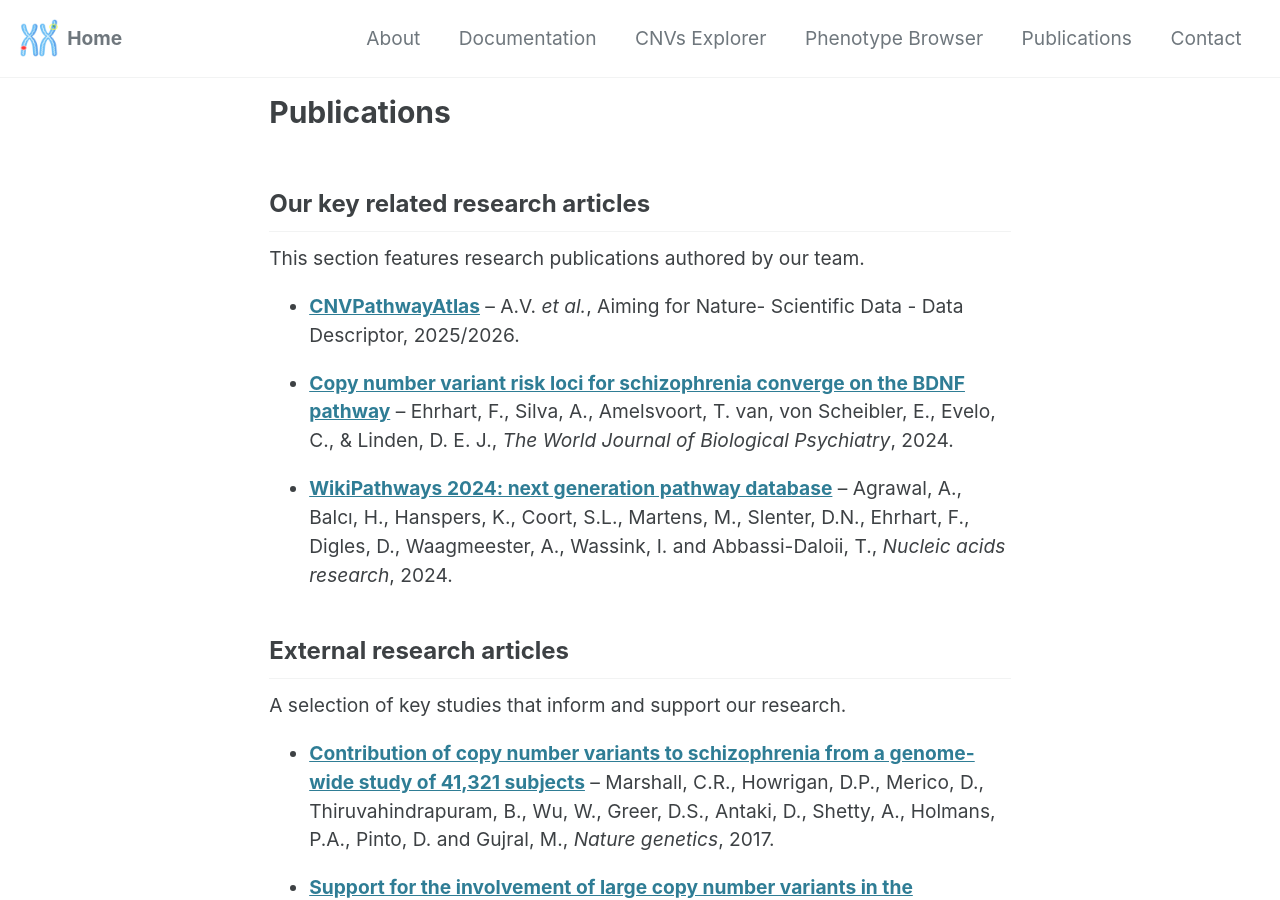
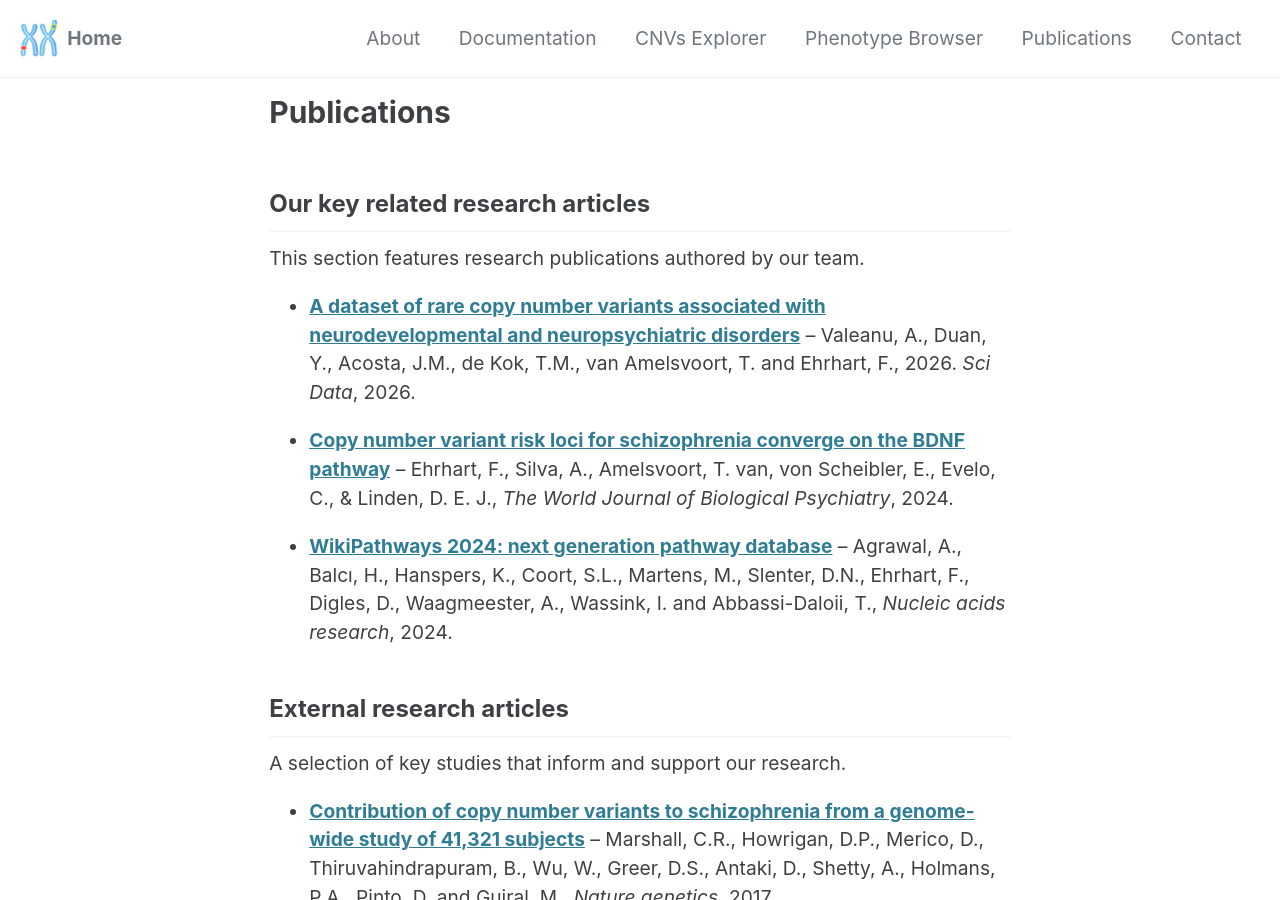
Before and after one commit to CNVPathwayAtlas/cnv-website, a Jekyll site: the page built from _pages/3-publications.md, in a window 1280 px wide and 900 px high. Built offline with Jekyll 4.4.1, drawn with Linux system fonts in a browser that asks for light colours; cached includes are drawn as plain includes.

Commit message:
Add citation for CNVPathwayAtlas

```diff
--- a/_pages/3-publications.md
+++ b/_pages/3-publications.md
@@ -7,7 +7,7 @@ layout: single
 ## Our key related research articles
 This section features research publications authored by our team.
 
-- **<a href="link-to-paper" target="_blank">CNVPathwayAtlas</a>** – A.V. *et al.*, Aiming for Nature- Scientific Data - Data Descriptor, 2025/2026.
+- **<a href="https://doi.org/10.1038/s41597-026-07345-6" target="_blank">A dataset of rare copy number variants associated with neurodevelopmental and neuropsychiatric disorders</a>** – Valeanu, A., Duan, Y., Acosta, J.M., de Kok, T.M., van Amelsvoort, T. and Ehrhart, F., 2026. *Sci Data*, 2026.
 
 - **<a href="https://doi.org/10.1080/15622975.2024.2327027" target="_blank">Copy number variant risk loci for schizophrenia converge on the BDNF pathway</a>** – Ehrhart, F., Silva, A., Amelsvoort, T. van, von Scheibler, E., Evelo, C., & Linden, D. E. J., *The World Journal of Biological Psychiatry*, 2024.
 
```
